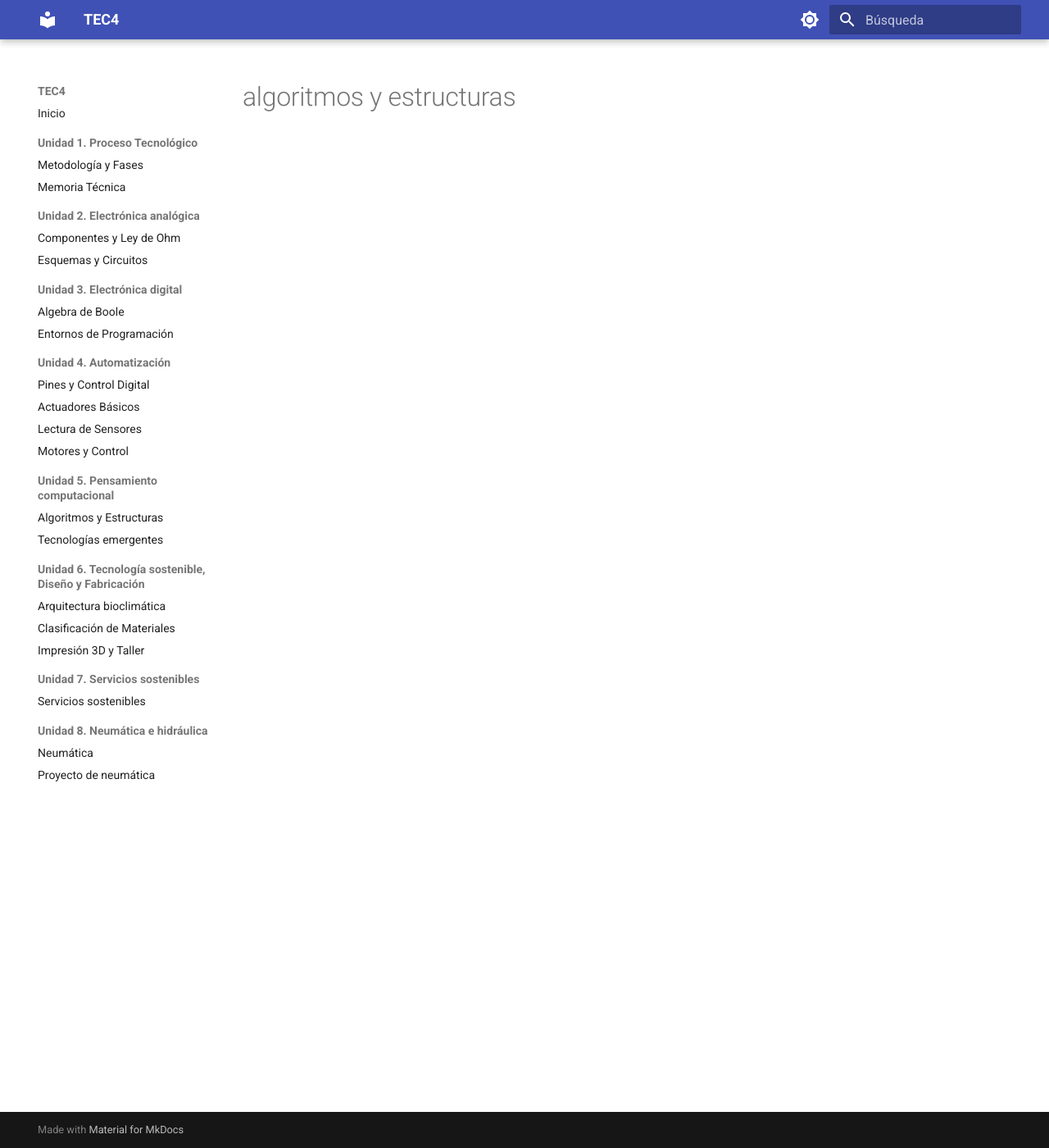
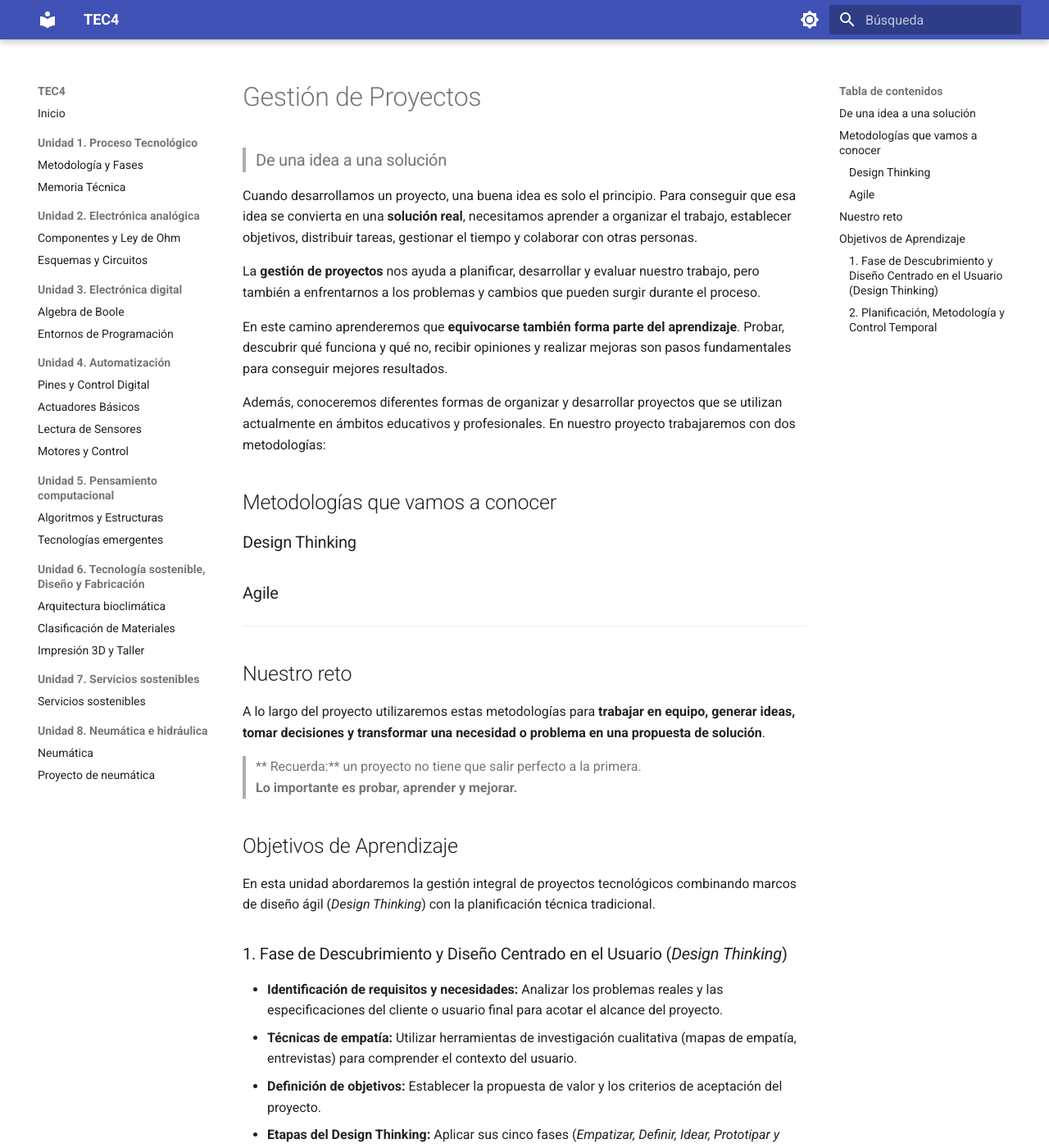
Before and after one commit to MdSmateriales/TEC4, an MkDocs documentation site: the page built from docs/unidad-1/metodologia-proyectos.md, in a window 1280 px wide and 1400 px high. Shown: the whole window at 82% size. Built offline with MkDocs 1.6.1 and Material for MkDocs 9.7.7, drawn with Linux system fonts in a browser that asks for light colours; some of the changed text lies outside the part shown.

Commit message:
Revise project management documentation
Added a comprehensive guide on project management methodologies including Design Thinking and Agile, along with learning objectives and project goals.

```diff
--- a/docs/unidad-1/metodologia-proyectos.md
+++ b/docs/unidad-1/metodologia-proyectos.md
@@ -1 +1,47 @@
-# algoritmos y estructuras
+---
+layout: default
+title: Gestión de Proyectos
+---
+
+#  Gestión de Proyectos
+
+> ###  De una idea a una solución
+
+Cuando desarrollamos un proyecto, una buena idea es solo el principio. Para conseguir que esa idea se convierta en una **solución real**, necesitamos aprender a organizar el trabajo, establecer objetivos, distribuir tareas, gestionar el tiempo y colaborar con otras personas.
+
+La **gestión de proyectos** nos ayuda a planificar, desarrollar y evaluar nuestro trabajo, pero también a enfrentarnos a los problemas y cambios que pueden surgir durante el proceso.
+
+En este camino aprenderemos que **equivocarse también forma parte del aprendizaje**. Probar, descubrir qué funciona y qué no, recibir opiniones y realizar mejoras son pasos fundamentales para conseguir mejores resultados.
+
+Además, conoceremos diferentes formas de organizar y desarrollar proyectos que se utilizan actualmente en ámbitos educativos y profesionales. En nuestro proyecto trabajaremos con dos metodologías:
+
+##  Metodologías que vamos a conocer
+
+###  Design Thinking
+
+###  Agile
+
+---
+
+##  Nuestro reto
+
+A lo largo del proyecto utilizaremos estas metodologías para **trabajar en equipo, generar ideas, tomar decisiones y transformar una necesidad o problema en una propuesta de solución**.
+
+> ** Recuerda:** un proyecto no tiene que salir perfecto a la primera.
+> **Lo importante es probar, aprender y mejorar.**
+
+
+## Objetivos de Aprendizaje
+
+En esta unidad abordaremos la gestión integral de proyectos tecnológicos combinando marcos de diseño ágil (*Design Thinking*) con la planificación técnica tradicional.
+
+### 1. Fase de Descubrimiento y Diseño Centrado en el Usuario (*Design Thinking*)
+* **Identificación de requisitos y necesidades:** Analizar los problemas reales y las especificaciones del cliente o usuario final para acotar el alcance del proyecto.
+* **Técnicas de empatía:** Utilizar herramientas de investigación cualitativa (mapas de empatía, entrevistas) para comprender el contexto del usuario.
+* **Definición de objetivos:** Establecer la propuesta de valor y los criterios de aceptación del proyecto.
+* **Etapas del Design Thinking:** Aplicar sus cinco fases (*Empatizar, Definir, Idear, Prototipar y Probar*) para el desarrollo de soluciones innovadoras.
+
+### 2. Planificación, Metodología y Control Temporal
+* **Gestión del ciclo de vida del proyecto:** Definir el proceso de estructuración, asignación de recursos y fases de ejecución.
+* **Metodologías de gestión:** Comparar enfoques tradicionales (cascada/predictivo) frente a metodologías ágiles.
+* **Programación de tareas y cronogramas:** Diseñar e interpretar **Diagramas de Gantt** para determinar el flujo de trabajo, las dependencias entre tareas y la ruta crítica de plazos.
```
